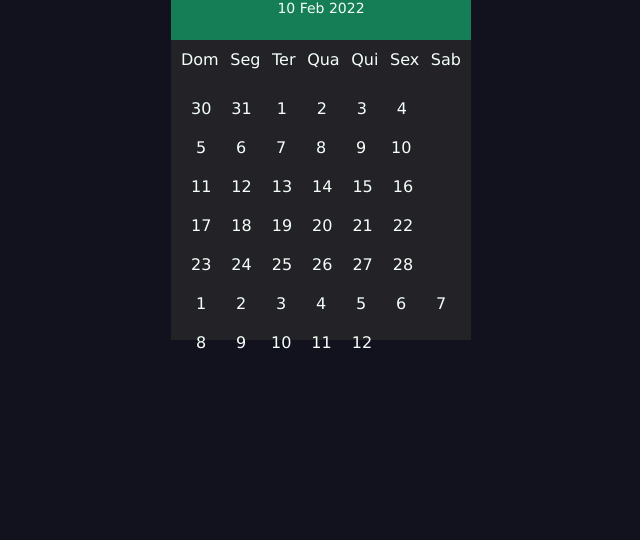
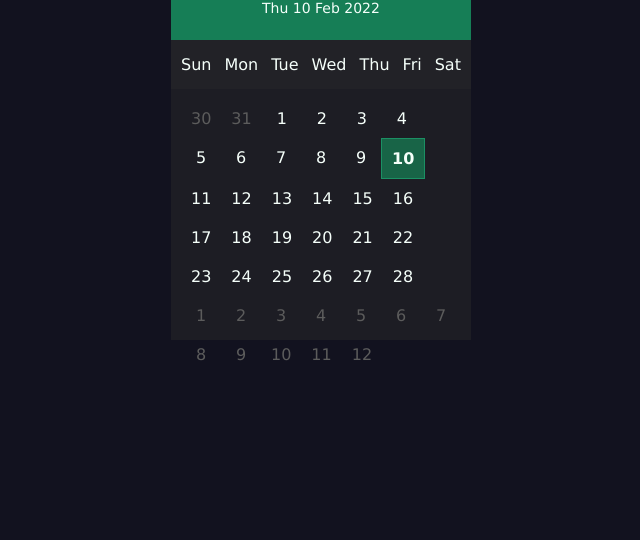
Before and after one commit to DanThug/Calendar, a plain HTML site: page index.html in a window 1280 px wide. Shown: the part 260-800 px from the top of the page, without its empty margins (319-959 px from the left). Drawn offline with Linux system fonts and the light colour scheme.

Commit message:
Implementado mudança dos meses e melhorias no layout

```diff
--- a/app.js
+++ b/app.js
@@ -1,53 +1,108 @@
+const previousMonthButton = document.querySelector('[data-js="previous-month"]');
+const nextMonthButton = document.querySelector('[data-js="next-month"]');
+const calendar = document.querySelector('[data-days=""]');
 
-const months = [
-    'January',
-    'February',
-    'March',
-    'April',
-    'May',
-    'June',
-    'July',
-    'August',
-    'September',
-    'Octber',
-    'November',
-    'December'
-];
+const months = {
+    1: 'January',
+    2: 'February',
+    3: 'March',
+    4: 'April',
+    5: 'May',
+    6: 'June',
+    7: 'July',
+    8: 'August',
+    9: 'September',
+    10: 'Octber',
+    11: 'November',
+    12: 'December'
+};
+
+const weekDays = {
+    1: 'Sun',
+    2: 'Mon',
+    3: 'Tue',
+    4: 'Wed',
+    5: 'Thu',
+    6: 'Fri',
+    7: 'Sat',
+};
+
 const date = new Date();
 const today = date.getDate();
-const dayOfWeek = date.getDay();
+const dayOfWeek = date.getDay() + 1;
 const month = date.getMonth();
 const year = date.getFullYear();
-const monthName = months[date.getMonth()];
 
+let currentMonth = month + 1;
+let currentYear = year;
 
-const getFirstDayOfTheMonthInWeek = (year, month) => new Date(year, month, 1).getDay();
-const getLastDayOfTheMonth = (year, month) => new Date(year, month + 1, 0).getDate();
+const getFirstDayOfTheMonth = (year, month) => new Date(year, month).getDay();
+const getLastDayOfTheMonth = (year, month) => new Date(year, month, 0).getDate();
 const getRange = lastDay => new Array(lastDay + 1).keys();
 const getDaysOfTheMonth = lastDay => [...getRange(lastDay)].slice(1);
 
-const lastDayOfThePreviousMonth = getLastDayOfTheMonth(year, (month - 1));
-const lastDayOfTheCurrentMonth = getLastDayOfTheMonth(year, month);
-const lastDayOfTheNextMonth = getLastDayOfTheMonth(year, (month + 1));
-const firstDayOfTheMonthInWeek = getFirstDayOfTheMonthInWeek(year, month)
+const getCalendarDays = () => {
+    const divsDays = 42;
+    const lastDayOfThePreviousMonth = getLastDayOfTheMonth(currentYear, (currentMonth - 1));
+    const lastDayOfTheCurrentMonth = getLastDayOfTheMonth(currentYear, currentMonth);
+    const lastDayOfTheNextMonth = getLastDayOfTheMonth(currentYear, (currentMonth + 1));
+    const firstDayOfTheMonth = getFirstDayOfTheMonth(currentYear, currentMonth - 1);
 
-const getCalendarDays = () => {
     const previousDays = getDaysOfTheMonth(lastDayOfThePreviousMonth)
-        .slice(lastDayOfThePreviousMonth - firstDayOfTheMonthInWeek);
+        .slice(lastDayOfThePreviousMonth - firstDayOfTheMonth)
+        .map(day => `<div>${day}</div>`);
 
-    const currentDays = getDaysOfTheMonth(lastDayOfTheCurrentMonth);
+    const currentDays = getDaysOfTheMonth(lastDayOfTheCurrentMonth)
+        .map(day => `<div data-day="${day}" class="active">${day}</div>`);
 
     const nextDays = getDaysOfTheMonth(lastDayOfTheNextMonth)
-        .slice(0, 42 - (previousDays.length + currentDays.length));
+        .slice(0, divsDays - (previousDays.length + currentDays.length))
+        .map(day => `<div>${day}</div>`);
 
-    return [...previousDays, ...currentDays, ...nextDays]
-        .map(day => `<div>${day}</div>`).join('');
+    return [...previousDays, ...currentDays, ...nextDays].join('');
+}
+
+const getMonthName = currentMonth => months[currentMonth];
+
+const formatCalendar = () => {
+
 }
 
 const setDateOnCalendar = () => {
-    document.querySelector('[data-js="month"]').textContent = monthName;
-    document.querySelector('[data-js="date"]').textContent = `${today} ${monthName.slice(0, 3)} ${year}`;
-    document.querySelector('[data-days=""]').insertAdjacentHTML('afterbegin', getCalendarDays());
+    const monthName = getMonthName(currentMonth);
+
+    document.querySelector('[data-js="month-year"]').textContent = `${monthName} ${currentYear}`;
+    document.querySelector('[data-js="date"]').textContent =
+        `${weekDays[dayOfWeek]} ${today} ${months[month + 1].slice(0, 3)} ${year}`;
+
+    calendar.textContent = '';
+    calendar.insertAdjacentHTML('afterbegin', getCalendarDays());
+}
+
+const setToday = () => {
+    document.querySelector(`[data-day="${today}"]`).classList.add('today');
 }
 
 setDateOnCalendar();
+setToday();
+
+previousMonthButton.addEventListener('click', () => {
+    const monthNumber = currentMonth === 1 ? 12 : currentMonth - 1;
+    currentMonth = monthNumber;
+
+    if (monthNumber === 12) {
+        currentYear--
+    }
+
+    setDateOnCalendar();
+});
+nextMonthButton.addEventListener('click', () => {
+    const monthNumber = currentMonth === 12 ? 1 : currentMonth + 1;
+    currentMonth = monthNumber;
+
+    if (monthNumber === 1) {
+        currentYear++
+    }
+
+    setDateOnCalendar();
+});
--- a/index.html
+++ b/index.html
@@ -11,30 +11,30 @@
     <div class="container">
         <div class="calendar">
             <div class="header">
-                <div class="previous-mouth">
+                <div data-js="previous-month" class="previous-month">
                     <
                 </div>
                 <div class="current-date">
-                    <div data-js="month" class="mouth">
+                    <div data-js="month-year" class="month-year">
                         current month
                     </div>
                     <div data-js="date" class="date">
                         current date
                     </div>
                 </div>
-                <div class="next-mouth">
+                <div data-js="next-month" class="next-month">
                     >
                 </div>
             </div><!-- header -->
 
             <div class="week-days">
-                <div>Dom</div>
-                <div>Seg</div>
-                <div>Ter</div>
-                <div>Qua</div>
-                <div>Qui</div>
-                <div>Sex</div>
-                <div>Sab</div>
+                <div>Sun</div>
+                <div>Mon</div>
+                <div>Tue</div>
+                <div>Wed</div>
+                <div>Thu</div>
+                <div>Fri</div>
+                <div>Sat</div>
             </div>
 
             <div data-days="" class="days">
--- a/style.css
+++ b/style.css
@@ -1,8 +1,12 @@
 :root {
+    --mintcream: mintcream;
+    --light-green: #1d9b6bd0;
     --green: #167e56;
-    --dark-green: #197552;
+    --dark-green: #186447;
     --dark-blue: #12121f;
+    --grey: #222227bb;
     --dark-grey: #222227;
+    --smooth-grey: #5c5c5c;
 }
 
 * {
@@ -24,8 +28,8 @@
 .calendar {
     width: 300px;
     height: 400px;
-    background-color: var(--dark-grey);
-    color: mintcream;
+    background-color: var(--grey);
+    color: var(--mintcream);
 }
 
 .header {
@@ -38,8 +42,8 @@
     background-color: var(--green);
 }
 
-.previous-mouth,
-.next-mouth {
+.previous-month,
+.next-month {
     padding: 0 10px;
     height: 100%;
     display: flex;
@@ -53,8 +57,8 @@
     width: 100%;
 }
 
-.previous-mouth:hover,
-.next-mouth:hover {
+.previous-month:hover,
+.next-month:hover {
     cursor: pointer;
     background-color: var(--dark-green);
 }
@@ -64,7 +68,7 @@
     flex-direction: column;
 }
 
-.mouth {
+.month-year {
     font-size: 22px;
     text-align: center;
 }
@@ -77,9 +81,10 @@
 
 .week-days {
     display: flex;
-    padding: 10px;
+    padding: 15px 10px;
     justify-content: space-between;
     min-width: 40px;
+    background-color: var(--dark-grey);
 }
 
 .days {
@@ -87,6 +92,7 @@
     display: flex;
     flex-wrap: wrap;
     padding: 10px;
+    color: var(--smooth-grey);
 }
 
 .days div {
@@ -94,3 +100,13 @@
     min-width: 40px;
     text-align: center;
 }
+
+.days div.active {
+    color: var(--mintcream);
+}
+
+.today {
+    background-color: var(--dark-green);
+    border: 1px solid var(--light-green);
+    font-weight: 600;
+}
```
